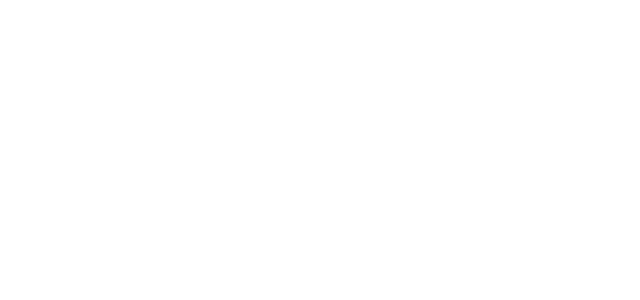
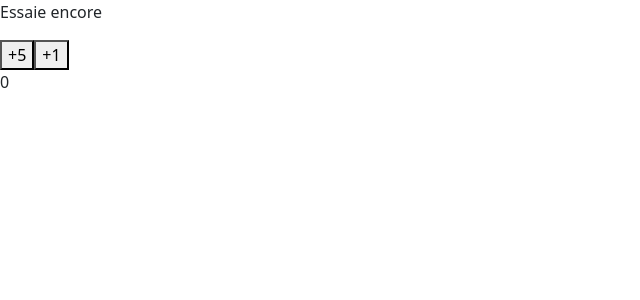
Before and after one commit to Emestay/vueBasique, a Vue app: page / in a window 1280 px wide. Shown: the top 300 px of the page, without its empty margins (0-640 px from the left). Built offline with nearby package versions, Linux system fonts and the light colour scheme.

Commit message:
timeoutdemerde

```diff
--- a/src/App.vue
+++ b/src/App.vue
@@ -1,18 +1,47 @@
 <template>
-
+    <div >
+        <p>{{ message }}</p>
+        <button @click="addToMysteryNumber(5)" >+5</button>
+        <button @click="addToMysteryNumber(1)" >+1</button>
+        <p>{{ mysteryNumber }}</p>
+    </div>
 </template>
 
 <script>
 export default {
     data() {
         return {
-            text1: '',
-            text2: '',
-
+            mysteryNumber: 0,
+            message: "Essaie encore"
         };
     },
     methods: {
+        addToMysteryNumber(a) {
+            this.mysteryNumber += a;
+        },
 
-    }
-};
+    },
+    watch: {
+        mysteryNumber(oui) {
+
+            if (oui === 7) {
+                this.message = oui;
+            } else if (oui > 7) {
+                this.message = "Tu as dépassé le Nbr Mystère";
+            } else {
+                this.message = "Essaie encore";
+            }
+        },
+
+
+    },
+    timer(){
+        setTimeout(() => {
+            this.mysteryNumber = 0;
+        }, 5000);
+    },
+
+}
+
+    ;
 </script>
```
